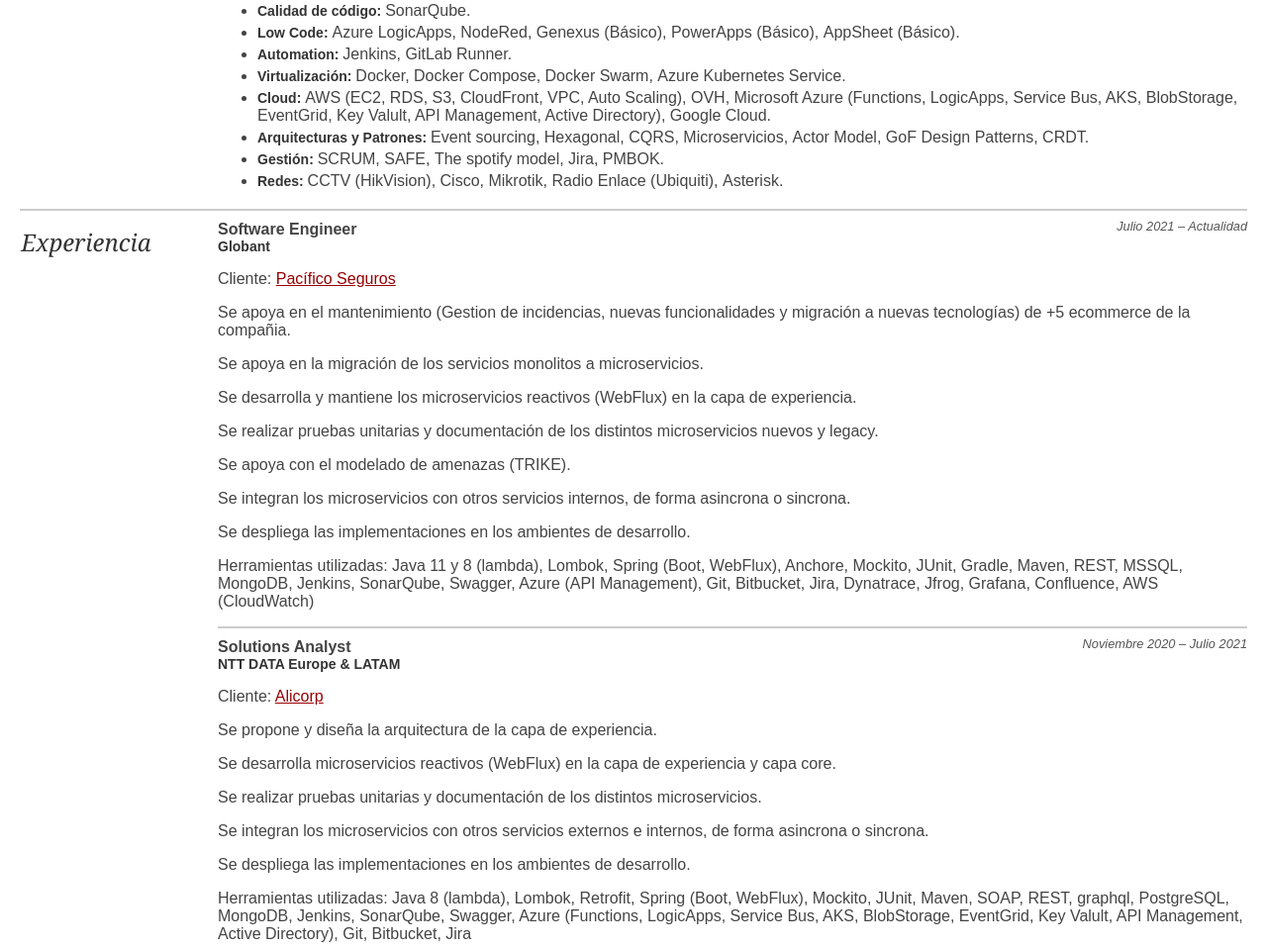
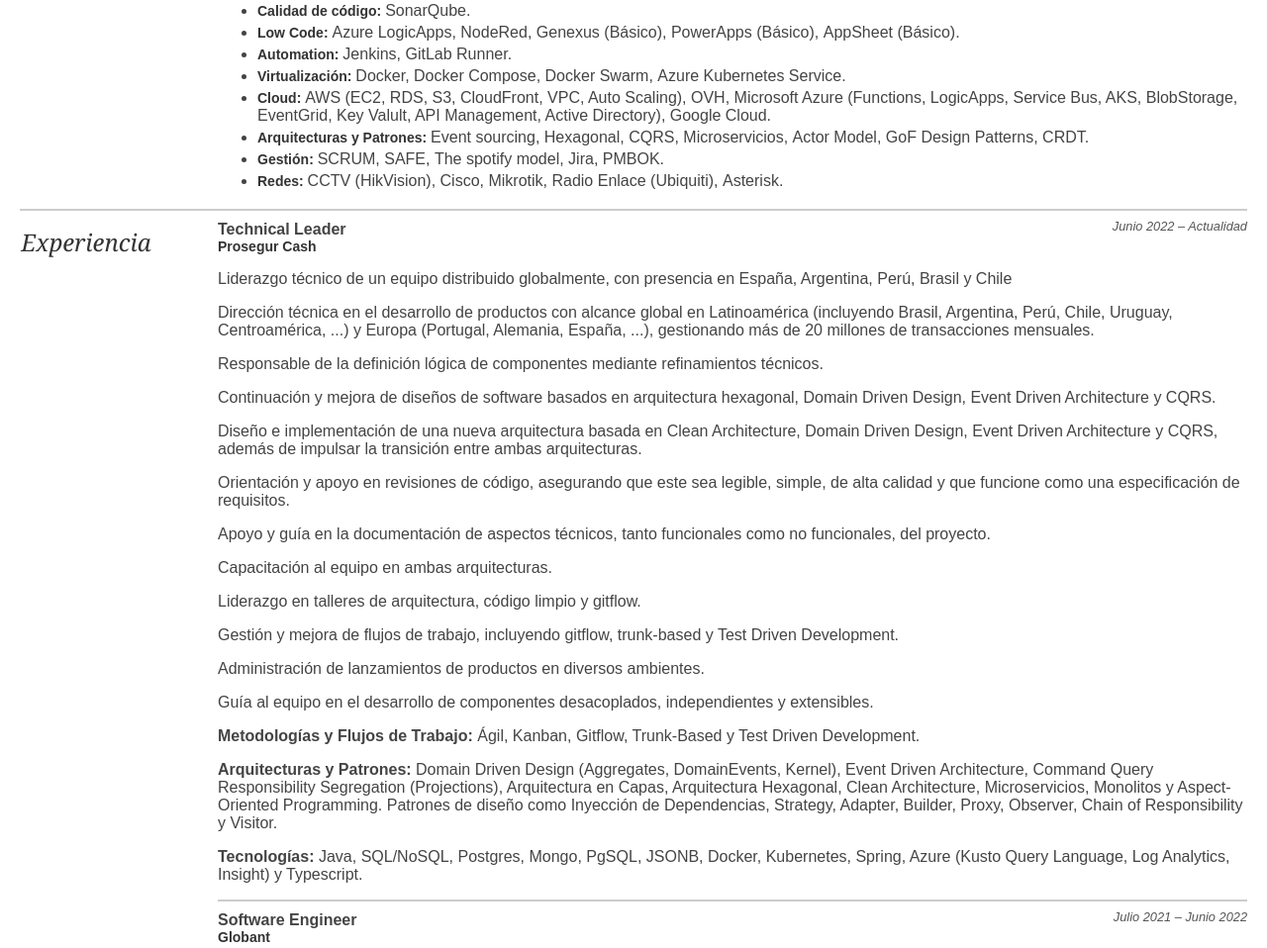
Before and after one commit to rodframeh/rodframeh.github.io, a plain HTML site: page index.html in a window 1280 px wide. Shown: the part 656-1614 px from the top of the page at 99% size. Drawn offline with Linux system fonts and the light colour scheme.

Commit message:
Update index.html

```diff
--- a/index.html
+++ b/index.html
@@ -55,7 +55,7 @@
 <div class='section perfil'>
   <h2>Perfil</h2>
   <div>
-    <p>I am a passionate follower of systems programming, projects management and processes.<p/>
+    <p>I`m a passionate follower of systems programming, projects management and processes.<p/>
     <p>I enjoy participating in projects that challenge my ideas, knowledge and skills.<p/>
     <p>I consider myself a member of team leader, flexible, organized and creative.</p>
   </div>
@@ -202,8 +202,29 @@
 <div class='section experience'>
   <h2>Experiencia</h2>
 
+  <h3>Technical Leader</h3>
+  <p class='period'>Junio 2022 &ndash; Actualidad</p>
+  <h4 itemscope itemtype='https://schema.org/Organization'>
+    <a href='https://www.prosegurcash.com/' itemprop='name'>Prosegur Cash</a>
+  </h4>
+  <p>Liderazgo técnico de un equipo distribuido globalmente, con presencia en España, Argentina, Perú, Brasil y Chile<p>
+  <p>Dirección técnica en el desarrollo de productos con alcance global en Latinoamérica (incluyendo Brasil, Argentina, Perú, Chile, Uruguay, Centroamérica, ...) y Europa (Portugal, Alemania, España, ...), gestionando más de 20 millones de transacciones mensuales.</p>
+  <p>Responsable de la definición lógica de componentes mediante refinamientos técnicos.</p>
+  <p>Continuación y mejora de diseños de software basados en arquitectura hexagonal, Domain Driven Design, Event Driven Architecture y CQRS.</p>
+  <p>Diseño e implementación de una nueva arquitectura basada en Clean Architecture, Domain Driven Design, Event Driven Architecture y CQRS, además de impulsar la transición entre ambas arquitecturas.</p>
+  <p>Orientación y apoyo en revisiones de código, asegurando que este sea legible, simple, de alta calidad y que funcione como una especificación de requisitos.</p>
+  <p>Apoyo y guía en la documentación de aspectos técnicos, tanto funcionales como no funcionales, del proyecto.</p>
+  <p>Capacitación al equipo en ambas arquitecturas.</p>
+  <p>Liderazgo en talleres de arquitectura, código limpio y gitflow.</p>
+  <p>Gestión y mejora de flujos de trabajo, incluyendo gitflow, trunk-based y Test Driven Development.</p>
+  <p>Administración de lanzamientos de productos en diversos ambientes.</p>
+  <p>Guía al equipo en el desarrollo de componentes desacoplados, independientes y extensibles.</p>
+  <p><b>Metodologías y Flujos de Trabajo:</b> Ágil, Kanban, Gitflow, Trunk-Based y Test Driven Development.</p>
+  <p><b>Arquitecturas y Patrones:</b> Domain Driven Design (Aggregates, DomainEvents, Kernel), Event Driven Architecture, Command Query Responsibility Segregation (Projections), Arquitectura en Capas, Arquitectura Hexagonal, Clean Architecture, Microservicios, Monolitos y Aspect-Oriented Programming. Patrones de diseño como Inyección de Dependencias, Strategy, Adapter, Builder, Proxy, Observer, Chain of Responsibility y Visitor.</p>
+  <p><b>Tecnologías:</b> Java, SQL/NoSQL, Postgres, Mongo, PgSQL, JSONB, Docker, Kubernetes, Spring, Azure (Kusto Query Language, Log Analytics, Insight) y Typescript.</p>
+
   <h3>Software Engineer</h3>
-  <p class='period'>Julio 2021 &ndash; Actualidad</p>
+  <p class='period'>Julio 2021 &ndash; Junio 2022</p>
   <h4 itemscope itemtype='https://schema.org/Organization'>
     <a href='https://www.globant.com/' itemprop='name'>Globant</a>
   </h4>
```
